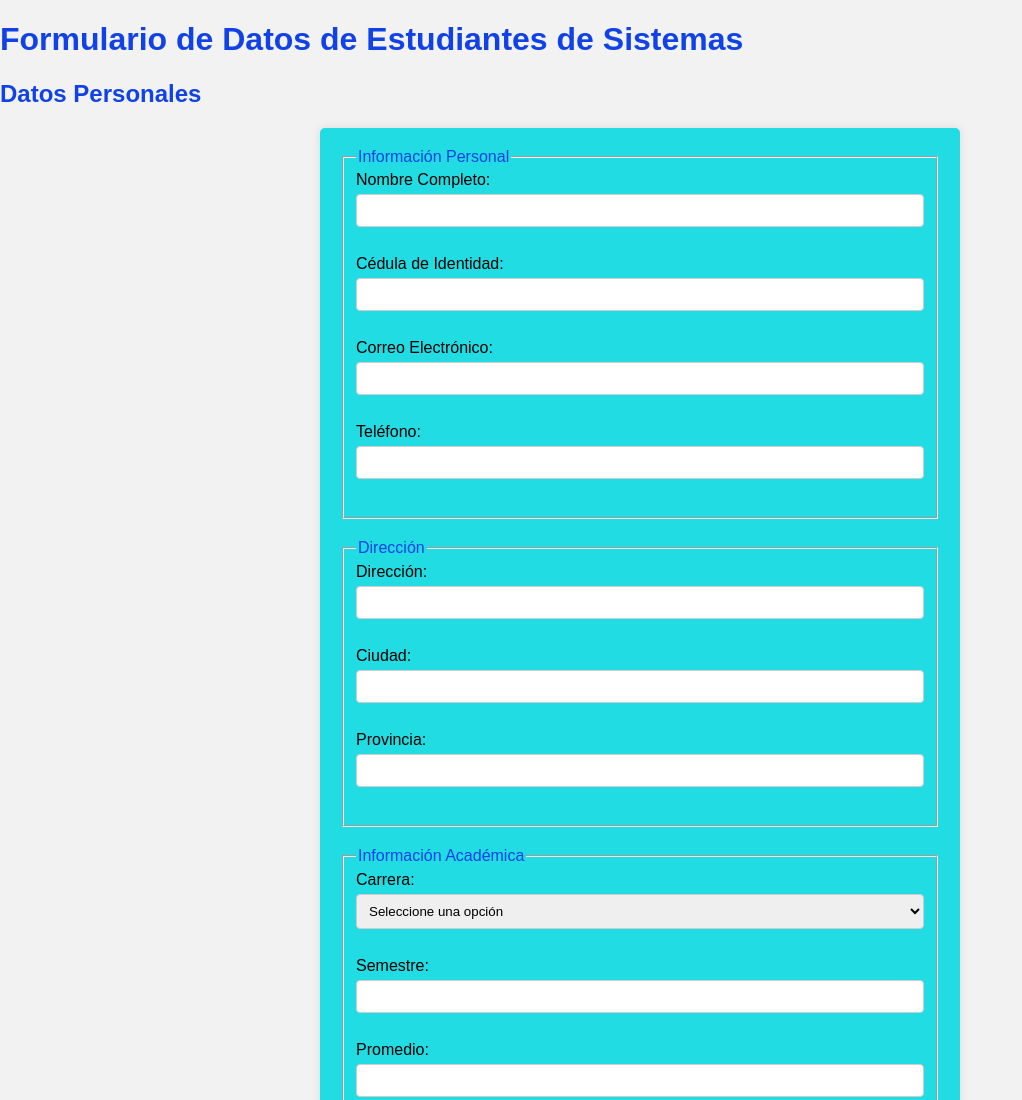
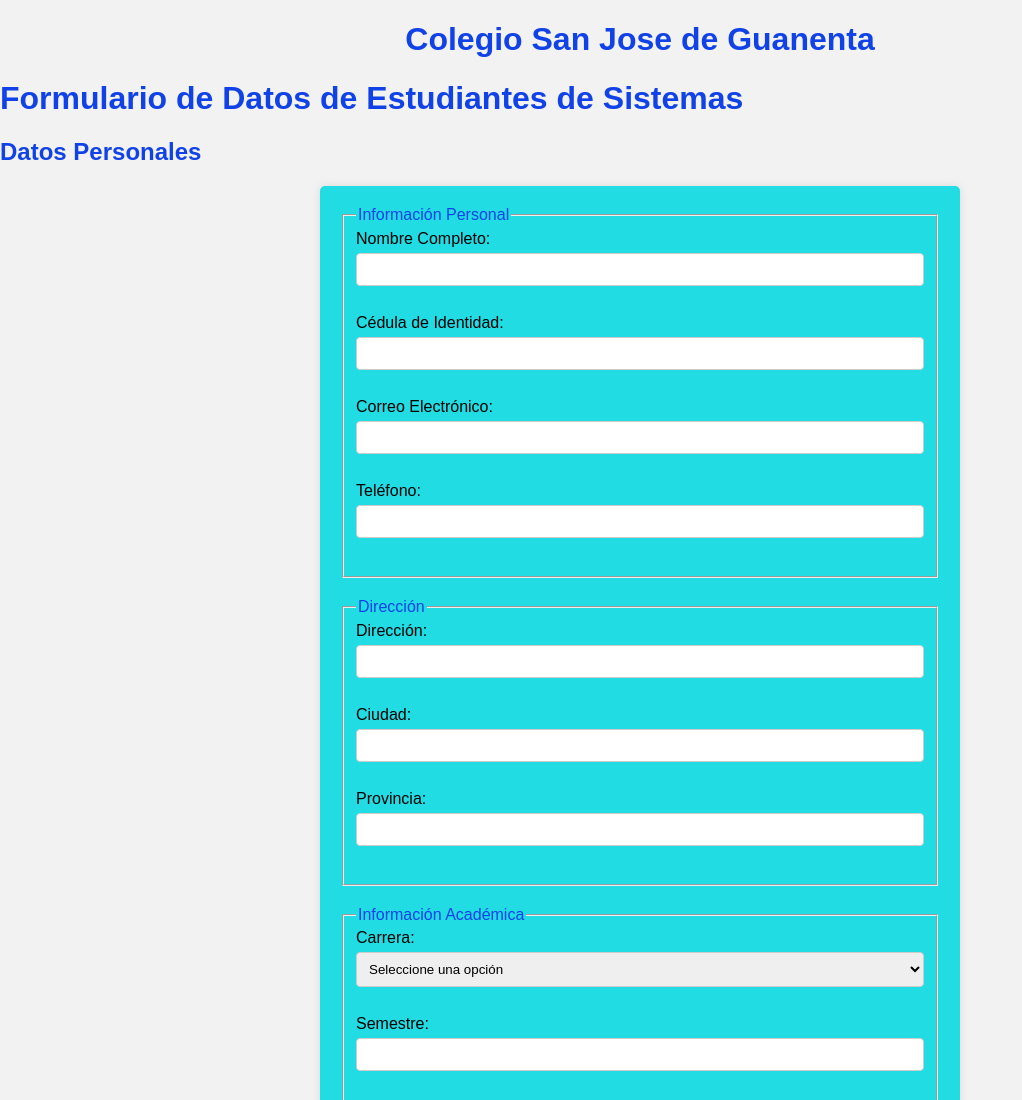
Before and after one commit to germanaugusto2/datos_estudiantes_sistemas, a plain HTML site: page index.html in a window 1280 px wide. Shown: the top 1100 px of the page, without its empty margins (0-1022 px from the left). Drawn offline with Linux system fonts and the light colour scheme.

Commit message:
un leve cambio

```diff
--- a/index.html
+++ b/index.html
@@ -7,6 +7,10 @@
     <link rel="stylesheet" href="styles.css">
 </head>
 <body>
+    <div class="titulo">
+        <h1>Colegio San Jose de Guanenta</h1>
+
+    </div>
     <h1>Formulario de Datos de Estudiantes de Sistemas</h1>
 
     <h2>Datos Personales</h2>
--- a/styles.css
+++ b/styles.css
@@ -1,4 +1,9 @@
 /* Estilos para el formulario */
+.titulo{
+    text-align: center;
+}
+
+
 body {
     font-family: Arial, sans-serif;
     background-color: #f2f2f2;
```
Also changed, not shown: versionx.png (added), 1 other file.
